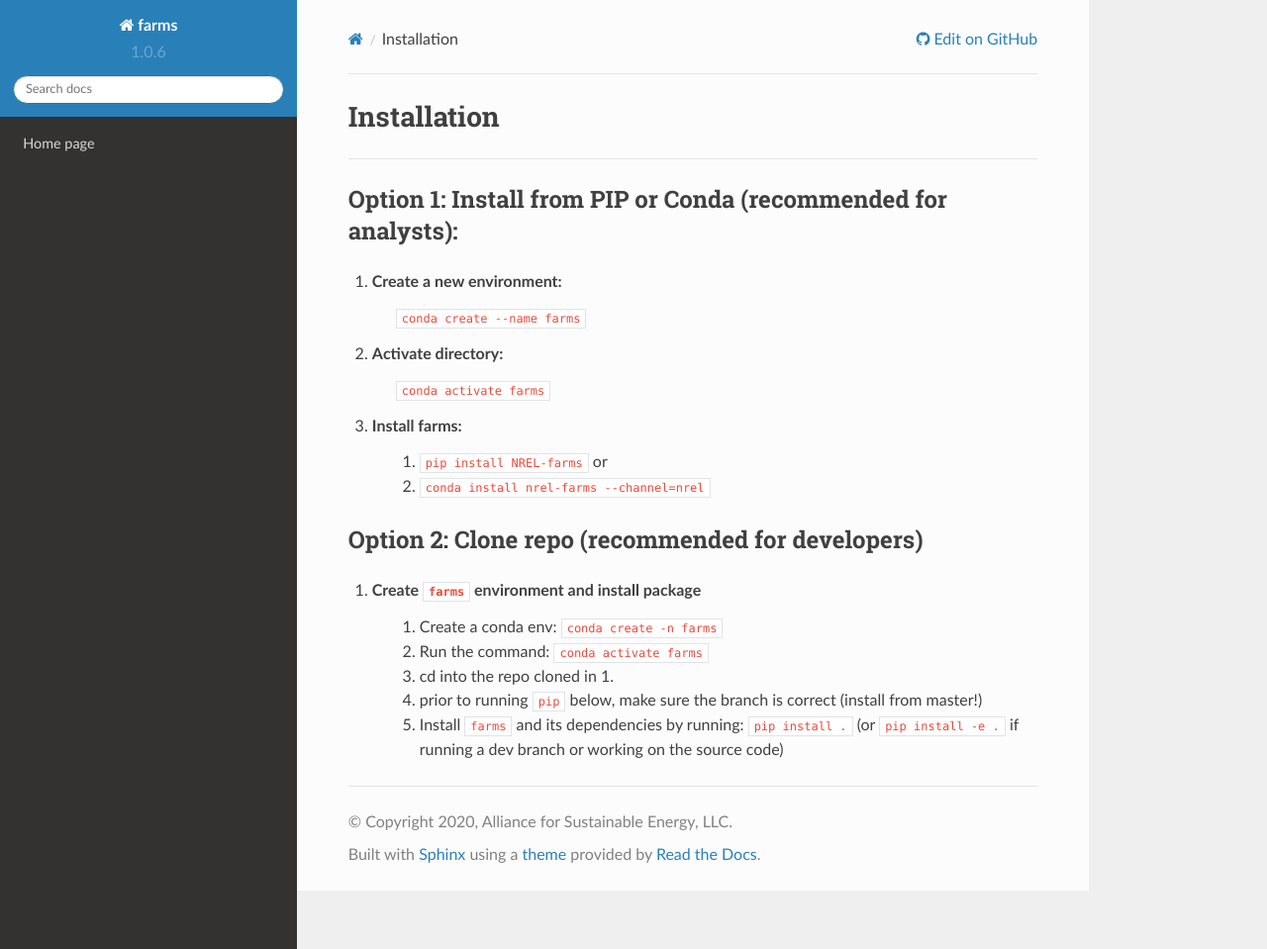
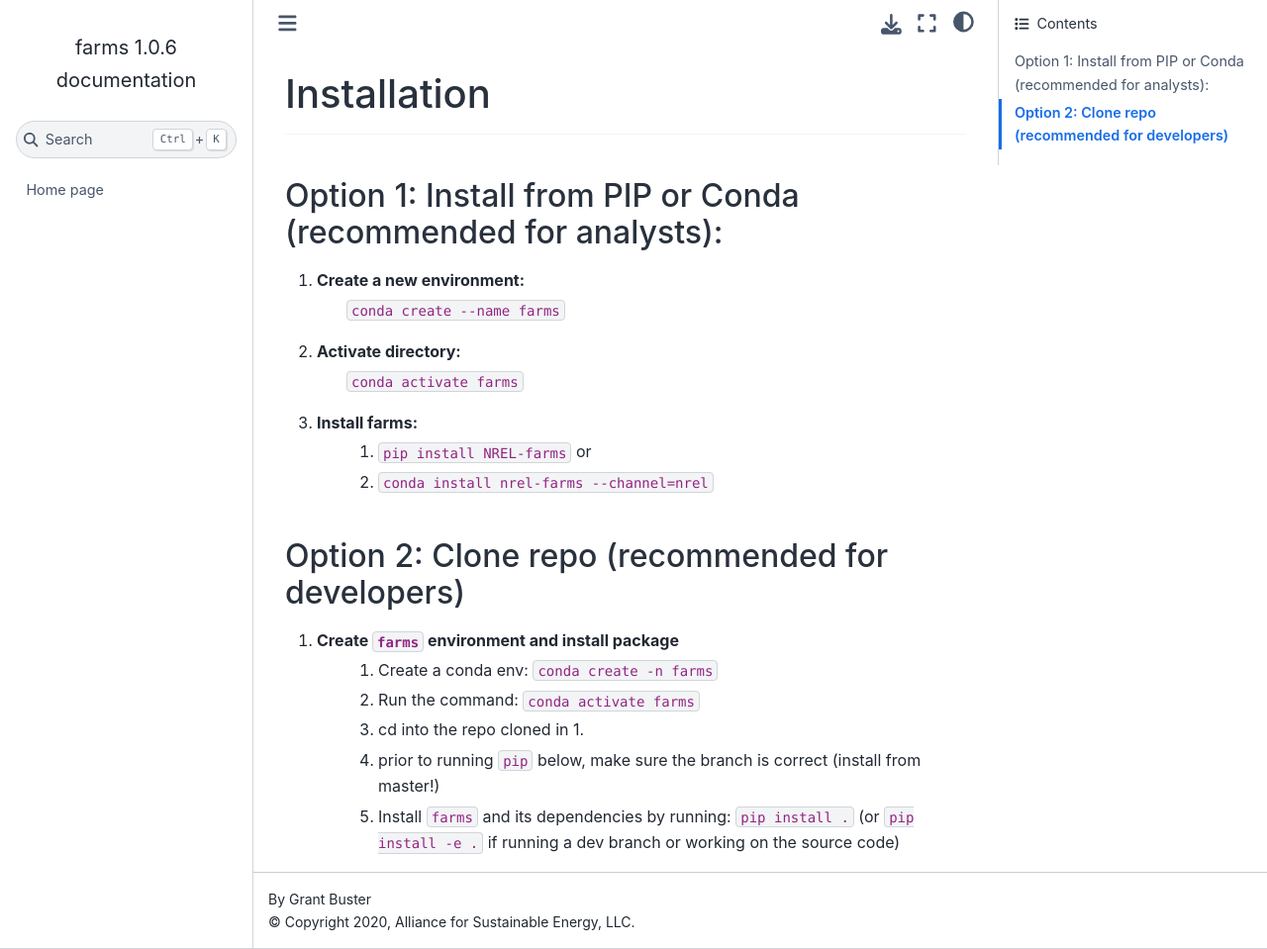
Before and after one commit to NREL/farms, a Sphinx documentation site: the page built from docs/source/misc/installation.rst, in a window 1280 px wide and 959 px high. Shown: the whole window at 99% size. Built offline with Sphinx 7.4.7 and the Sphinx Book theme 1.1.4, drawn with Linux system fonts in a browser that asks for light colours; pages that are not in the unit, such as notebooks, are missing from menus.

Commit message:
doc fixes

```diff
--- a/docs/source/conf.py
+++ b/docs/source/conf.py
@@ -16,14 +16,13 @@
 # documentation root, use os.path.abspath to make it absolute, like shown here.
 #
 import os
-import sphinx_rtd_theme
 import sys
 
 # -- Project information -----------------------------------------------------
 
-project = 'farms'
-copyright = '2020, Alliance for Sustainable Energy, LLC'
-author = 'Grant Buster'
+project = "farms"
+copyright = "2020, Alliance for Sustainable Energy, LLC"
+author = "Grant Buster"
 
 pkg = os.path.dirname(os.path.abspath(os.path.dirname(__file__)))
 pkg = os.path.dirname(pkg)
@@ -32,7 +31,7 @@
 with open(os.path.join(pkg, "farms", "version.py"), encoding="utf-8") as f:
     v = f.read()
 
-v = v.split('=')[-1].strip().strip('"').strip("'")
+v = v.split("=")[-1].strip().strip('"').strip("'")
 # The short X.Y version
 version = v
 # The full version, including alpha/beta/rc tags
@@ -48,33 +47,36 @@
 # extensions coming with Sphinx (named 'sphinx.ext.*') or your custom
 # ones.
 extensions = [
+    "sphinx.ext.doctest",
+    "sphinx.ext.coverage",
+    "sphinx.ext.viewcode",
+    "sphinx.ext.githubpages",
+    "sphinx_click.ext",
+    "sphinx_tabs.tabs",
     "sphinx.ext.autodoc",
     "sphinx.ext.autosummary",
-    "sphinx.ext.doctest",
     "sphinx.ext.intersphinx",
-    "sphinx.ext.coverage",
+    "sphinx.ext.extlinks",
     "sphinx.ext.mathjax",
-    "sphinx.ext.viewcode",
-    "sphinx.ext.githubpages",
     "sphinx.ext.napoleon",
-    "sphinx_rtd_theme",
+    "sphinx_copybutton",
 ]
 autosummary_generate = True
 
-intersphinx_mapping = {'python': ('http://docs.python.org/3.8', None)}
+intersphinx_mapping = {"python": ("http://docs.python.org/3.8", None)}
 
 # Add any paths that contain templates here, relative to this directory.
-templates_path = ['_templates']
+templates_path = ["_templates"]
 
 # The suffix(es) of source filenames.
 # You can specify multiple suffix as a list of string:
 #
-source_suffix = '.rst'
+source_suffix = ".rst"
 
 # source_parsers = {'.md': MarkdownParser}
 
 # The master toctree document.
-master_doc = 'index'
+master_doc = "index"
 
 # The language for content autogenerated by Sphinx. Refer to documentation
 # for a list of supported languages.
@@ -89,7 +91,7 @@
 exclude_patterns = ["_build", ".DS_Store"]
 
 # The name of the Pygments (syntax highlighting) style to use.
-pygments_style = 'sphinx'
+pygments_style = "sphinx"
 
 
 # -- Options for HTML output -------------------------------------------------
@@ -97,14 +99,16 @@
 # The theme to use for HTML and HTML Help pages.  See the documentation for
 # a list of builtin themes.
 #
-html_theme = 'sphinx_rtd_theme'
-html_theme_path = [sphinx_rtd_theme.get_html_theme_path()]
+html_theme = "sphinx_book_theme"
 
 # Theme options are theme-specific and customize the look and feel of a theme
 # further.  For a list of options available for each theme, see the
 # documentation.
 #
 html_theme_options = {"navigation_depth": 4, "collapse_navigation": False}
+
+# user starts in light mode
+default_dark_mode = False
 
 html_context = {
     "display_github": True,
@@ -118,7 +122,7 @@
 # Add any paths that contain custom static files (such as style sheets) here,
 # relative to this directory. They are copied after the builtin static files,
 # so a file named "default.css" will overwrite the builtin "default.css".
-html_static_path = ['_static']
+html_static_path = ["_static"]
 
 # Custom sidebar templates, must be a dictionary that maps document names
 # to template names.
@@ -134,7 +138,7 @@
 # -- Options for HTMLHelp output ---------------------------------------------
 
 # Output file base name for HTML help builder.
-htmlhelp_basename = 'farmsdoc'
+htmlhelp_basename = "farmsdoc"
 
 
 # -- Options for LaTeX output ------------------------------------------------
@@ -143,15 +147,12 @@
     # The paper size ('letterpaper' or 'a4paper').
     #
     # 'papersize': 'letterpaper',
-
     # The font size ('10pt', '11pt' or '12pt').
     #
     # 'pointsize': '10pt',
-
     # Additional stuff for the LaTeX preamble.
     #
     # 'preamble': '',
-
     # Latex figure (float) alignment
     #
     # 'figure_align': 'htbp',
@@ -161,8 +162,7 @@
 # (source start file, target name, title,
 #  author, documentclass [howto, manual, or own class]).
 latex_documents = [
-    (master_doc, 'farms.tex', 'farms Documentation',
-     'Grant Buster', 'manual'),
+    (master_doc, "farms.tex", "farms Documentation", "Grant Buster", "manual"),
 ]
 
 
@@ -170,10 +170,7 @@
 
 # One entry per manual page. List of tuples
 # (source start file, name, description, authors, manual section).
-man_pages = [
-    (master_doc, 'farms', 'farms Documentation',
-     [author], 1)
-]
+man_pages = [(master_doc, "farms", "farms Documentation", [author], 1)]
 
 
 # -- Options for Texinfo output ----------------------------------------------
@@ -182,17 +179,27 @@
 # (source start file, target name, title, author,
 #  dir menu entry, description, category)
 texinfo_documents = [
-    (master_doc, 'farms', 'farms Documentation',
-     author, 'farms',
-     'The Fast All-sky Radiation Model for Solar applications (FARMS)',
-     'Miscellaneous'),
+    (
+        master_doc,
+        "farms",
+        "farms Documentation",
+        author,
+        "farms",
+        "The Fast All-sky Radiation Model for Solar applications (FARMS)",
+        "Miscellaneous",
+    ),
 ]
 
 
 # -- Extension configuration -------------------------------------------------
 
-autoclass_content = 'both'
-autodoc_member_order = 'bysource'
+autosummary_generate = True  # Turn on sphinx.ext.autosummary
+autoclass_content = "both"  # Add __init__ doc (ie. params) to class summaries
+autodoc_member_order = "bysource"
+autodoc_inherit_docstrings = True  # If no docstring, inherit from base class
+add_module_names = False  # Remove namespaces from class/method signatures
+# Remove 'view source code' from top of page (for html, not python)
+html_show_sourcelink = False
 numpy_show_class_member = True
 napoleon_google_docstring = False
 napoleon_use_param = False
```
Also changed, not shown: 2 other files.
